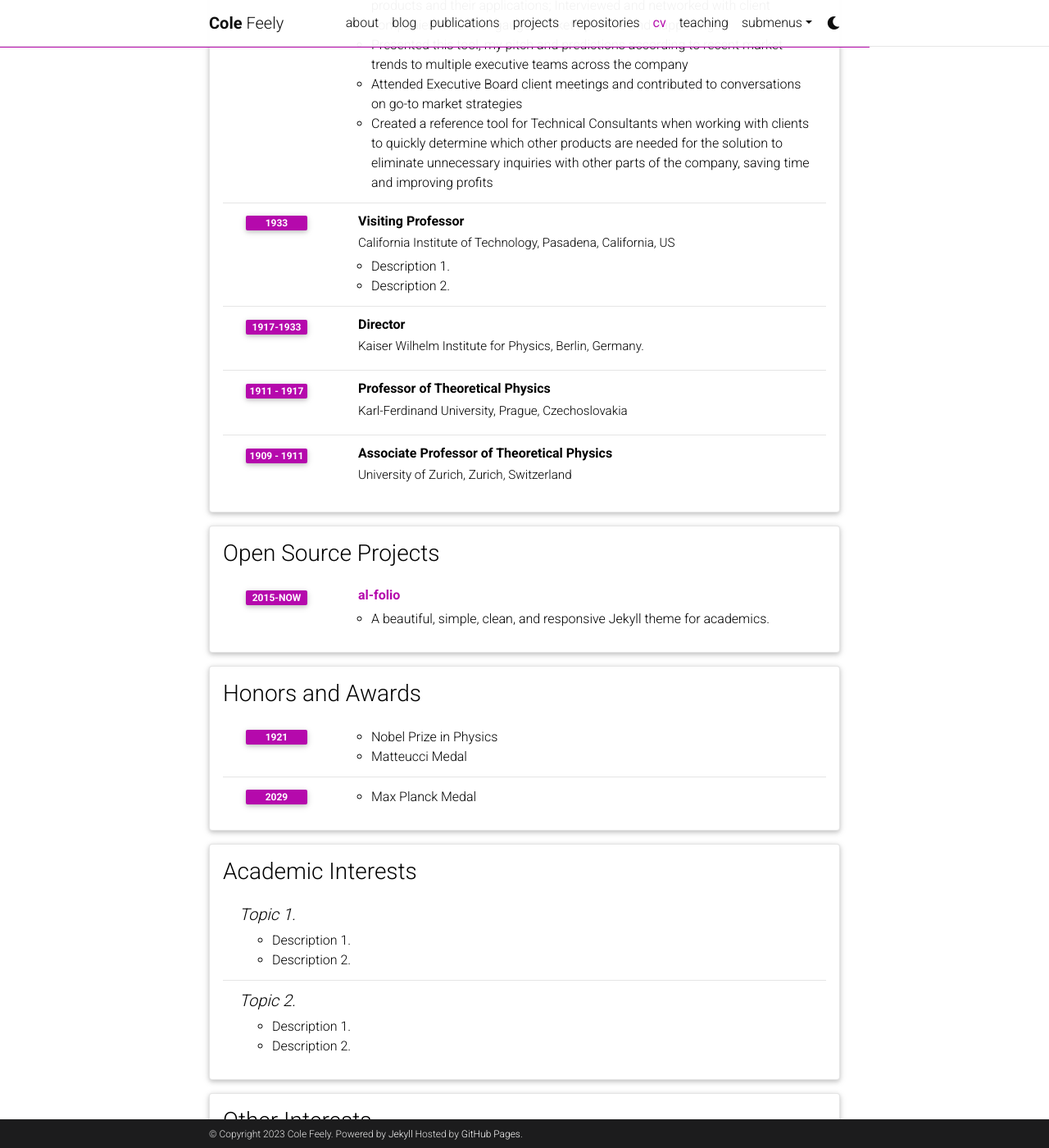
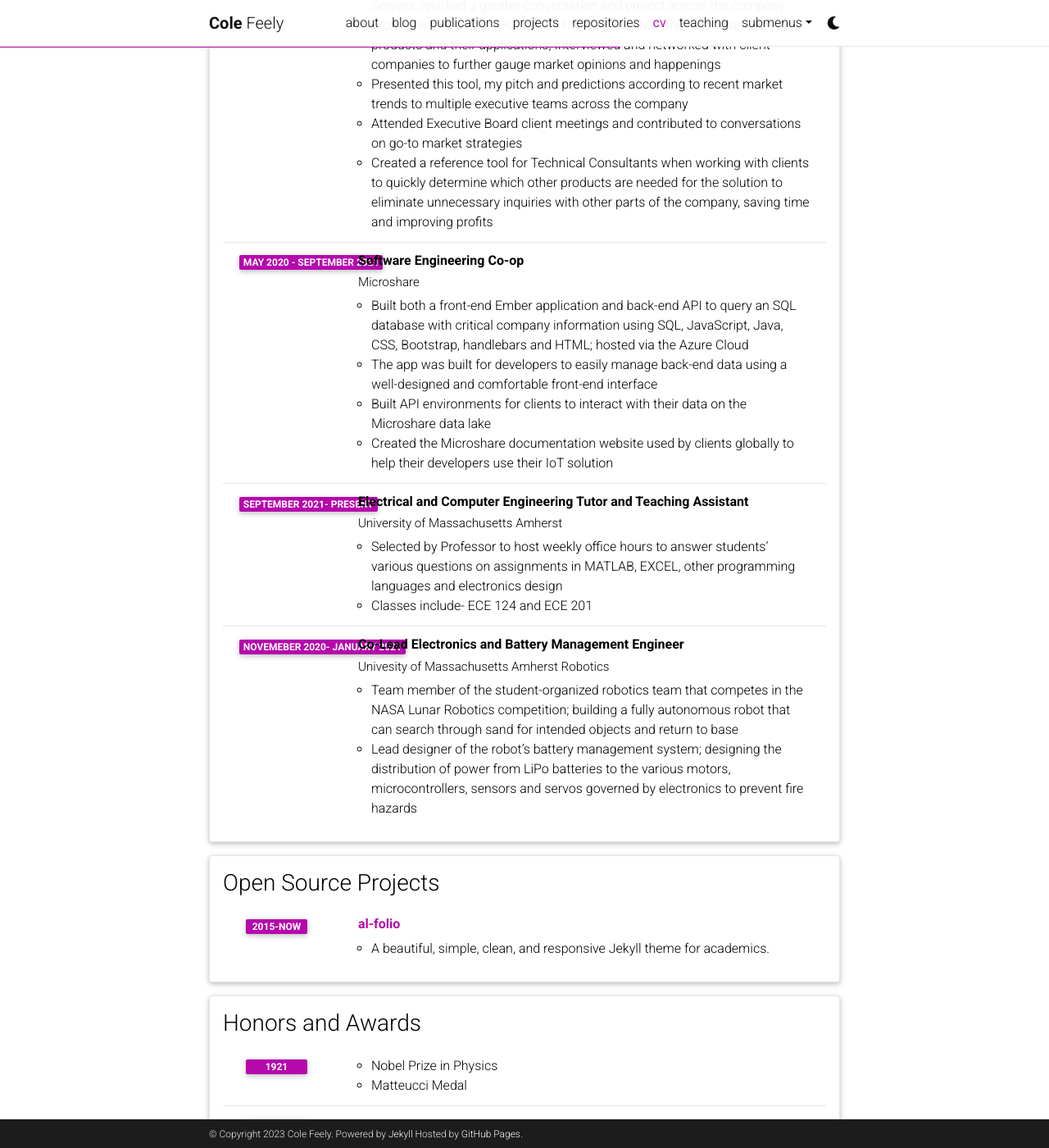
Before and after one commit to ColeFeely6/ColeFeely6.github.io, a Jekyll site: the page built from _pages/cv.md, in a window 1280 px wide and 1400 px high, scrolled down 827 px. Shown: the whole window at 82% size. Built offline with Jekyll 4.4.1, drawn with Linux system fonts in a browser that asks for light colours; comment, search, counter and statistics services are not loaded; a style sheet for code colours, icons or effects is not loaded; some of the changed text lies outside the part shown.

Commit message:
Changes to cv

```diff
--- a/_data/cv.yml
+++ b/_data/cv.yml
@@ -3,6 +3,8 @@
   contents:
     - name: Full Name
       value: Cole Feely
+      value: www.linkedin.com/in/cole-feely
+      value: Commonwealth Honors College student with a background as both a Software and Sales Engineer looking to bridge the gap between engineering and innovative technology with businesses and people
 
 
 - title: Education
@@ -10,19 +12,13 @@
   contents:
     - title: Bachelor of Science
       institution: University of Massachusetts Amherst
-      year: 2019-2023
+      year: Fall 2019- Spring 2023
       description:
         - Computer Engineering Major
         - Economics Minor
         - Commonwealth Honors College
         - GPA 3.8
 
-    # - title: Federal teaching diploma
-    #   institution: Eidgenössische Technische Hochschule, Zurich, Switzerland
-    #   year: 1900
-    #   description:
-    #     - Description 1.
-    #     - Description 2.
 
 - title: Experience
   type: time_table
@@ -30,6 +26,7 @@
     - title: OEM Sales Engineering Intern
       institution: Dell Technologies
       year: June - August 2022
+      value: Austin, TX
       description:
         - Created a tool for Sales Engineers and Technical Consultants to quickly discern which GPU was best for their client’s intended workload with Dell Servers; sparked a greater conversation and project across the company
         - Worked with leading GPU brands like NVIDIA, AMD and Intel to analyze their products and their applications; Interviewed and networked with client companies to further gauge market opinions and happenings
@@ -38,25 +35,32 @@
         - Created a reference tool for Technical Consultants when working with clients to quickly determine which other products are needed for the solution to eliminate unnecessary inquiries with other parts of the company, saving time and improving profits
 
 
-    - title: Visiting Professor
-      institution: California Institute of Technology, Pasadena, California, US
-      year: 1933
+    - title: Software Engineering Co-op
+      institution: Microshare
+      year: May 2020 - September 2021
+      value: Haverill, MA
       description:
-        - Description 1.
-        - Description 2.
+        - Built both a front-end Ember application and back-end API to query an SQL database with critical company information using SQL, JavaScript, Java, CSS, Bootstrap, handlebars and HTML; hosted via the Azure Cloud
+        - The app was built for developers to easily manage back-end data using a well-designed and comfortable front-end interface
+        - Built API environments for clients to interact with their data on the Microshare data lake
+        - Created the Microshare documentation website used by clients globally to help their developers use their IoT solution
 
-    - title: Director
-      institution: Kaiser Wilhelm Institute for Physics, Berlin, Germany.
-      year: 1917-1933
+    - title: Electrical and Computer Engineering Tutor and Teaching Assistant
+      institution: University of Massachusetts Amherst
+      year: September 2021- Present
+      value: Amherst, MA
+      description:
+        - Selected by Professor to host weekly office hours to answer students’ various questions on assignments in MATLAB, EXCEL, other programming languages and electronics design
+        - Classes include- ECE 124 and ECE 201
 
-    - title: Professor of Theoretical Physics
-      institution: Karl-Ferdinand University, Prague, Czechoslovakia
-      year: 1911 - 1917
+    - title: Co-Lead Electronics and Battery Management Engineer
+      institution: Univesity of Massachusetts Amherst Robotics
+      year: Novemeber 2020- January 2021
+      value: Amherst, MA
       description:
+        - Team member of the student-organized robotics team that competes in the NASA Lunar Robotics competition; building a fully autonomous robot that can search through sand for intended objects and return to base
+        - Lead designer of the robot’s battery management system; designing the distribution of power from LiPo batteries to the various motors, microcontrollers, sensors and servos governed by electronics to prevent fire hazards
 
-    - title: Associate Professor of Theoretical Physics
-      institution: University of Zurich, Zurich, Switzerland
-      year: 1909 - 1911
 
 - title: Open Source Projects
   type: time_table
```
